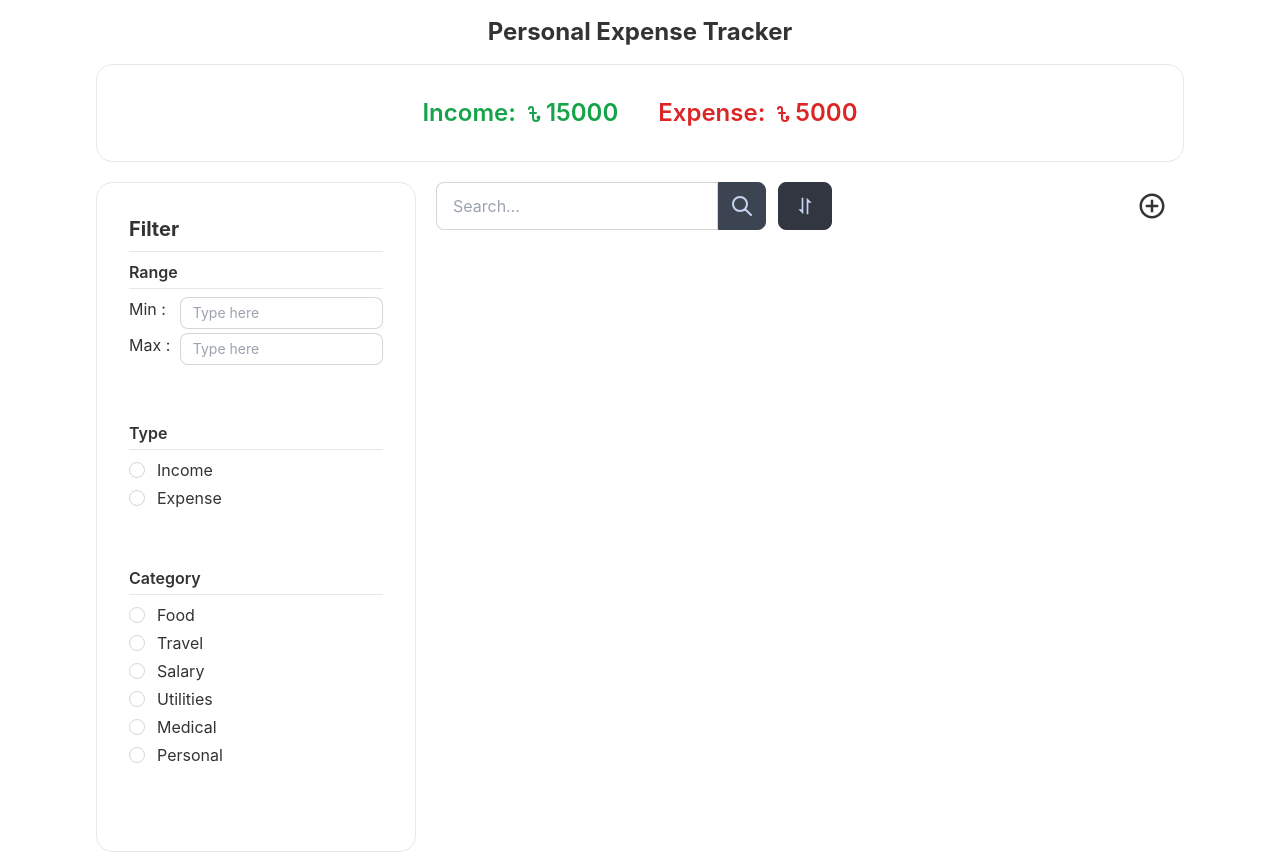
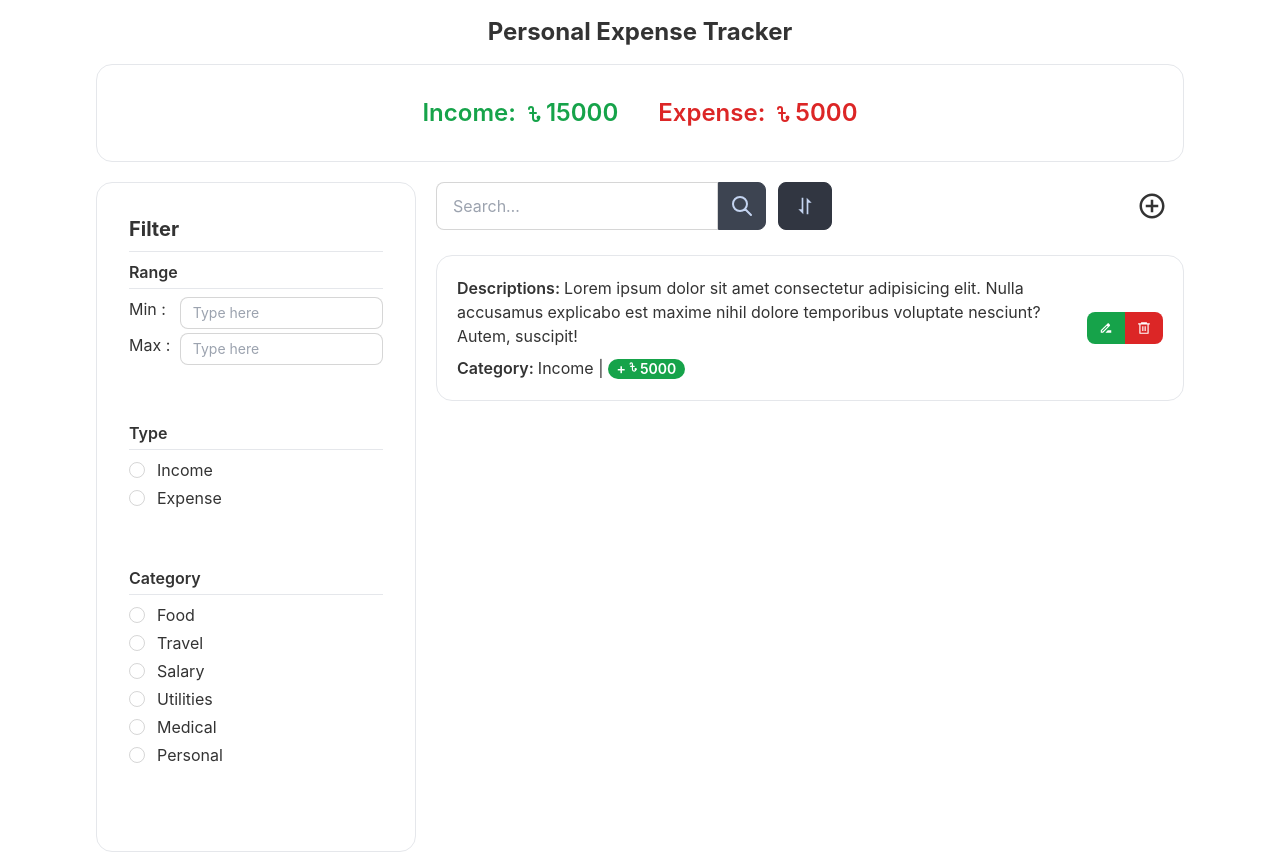
Before and after one commit to SohagSagar/personal-expense-tracker-with-react-js, a React (Create React App) app: page / in a window 1280 px wide. Built offline with nearby package versions, Linux system fonts and the light colour scheme.

Commit message:
summary card component added

```diff
--- a/src/Components/BodyComponent.js
+++ b/src/Components/BodyComponent.js
@@ -2,6 +2,7 @@ import React from 'react';
 import '../Styles/BodyComponents.css'
 import Filters from './Filters';
 import SearchAddExpense from './SearchAddExpense';
+import SummaryCard from './SummaryCard';
 
 
 const BodyComponent = () => {
@@ -10,10 +11,15 @@ const BodyComponent = () => {
     return (
         <div className='body-container gap-5 mt-5'>
             {/* filter components */}
-            <Filters/>
+            <Filters />
 
-            {/* display all the summary components */}
-            <SearchAddExpense />
+            <div>
+                {/* display all the summary components */}
+                <SearchAddExpense />
+
+                {/* summary card  */}
+                <SummaryCard />
+            </div>
 
         </div>
 
--- a/src/Components/SearchAddExpense.js
+++ b/src/Components/SearchAddExpense.js
@@ -5,7 +5,7 @@ import { MdAddCircleOutline } from 'react-icons/md';
 
 const SearchAddExpense = () => {
     return (
-        <div className=' flex justify-between '>
+        <div className=' flex justify-between pb-5'>
             <div className='flex  gap-3'>
                 {/* search items */}
                 <div class="form-control ">
@@ -26,8 +26,8 @@ const SearchAddExpense = () => {
                 </div>
             </div>
 
-        {/* add expense/income btn */}
-        <button class="btn btn-ghost"><MdAddCircleOutline className='font-bold text-3xl' /></button>
+            {/* add expense/income btn */}
+            <button class="btn btn-ghost"><MdAddCircleOutline className='font-bold text-3xl' /></button>
 
 
         </div>
--- /dev/null
+++ b/src/Components/SummaryCard.js
@@ -0,0 +1,41 @@
+import React from 'react';
+import { TbCurrencyTaka } from 'react-icons/tb';
+import { MdDriveFileRenameOutline } from 'react-icons/md';
+import { RiDeleteBin6Line } from 'react-icons/ri';
+
+
+
+const SummaryCard = () => {
+    return (
+
+        <div class="card w-full bg-base-100 border ">
+            <div class="card-body p-5">
+
+                <div className='flex justify-between items-center'>
+
+                    {/* card info */}
+                    <div className='w-10/12'>
+                        <h2 class="font-semibold">Descriptions: <span className='font-normal'>Lorem ipsum dolor sit amet consectetur adipisicing elit. Nulla accusamus explicabo est maxime nihil dolore temporibus voluptate nesciunt? Autem, suscipit!</span></h2>
+
+                        <h2 class="font-semibold mt-2">Category: <span className='font-normal'>Income |</span> <span className='badge badge-md bg-green-600 border-none text-white'>+<TbCurrencyTaka className='inline-block mb-1'/>5000</span></h2>
+
+
+                    </div>
+
+                    {/* card actions */}
+                    <div >
+                        <div class="btn-group ">
+                            <button class="btn  btn-sm bg-green-600  border-none text-white"><MdDriveFileRenameOutline/></button>
+                            <button class="btn  btn-sm bg-red-600  border-none text-white"><RiDeleteBin6Line/></button>
+                        </div>
+                    </div>
+                </div>
+
+
+            </div>
+        </div>
+
+    );
+};
+
+export default SummaryCard;
```
